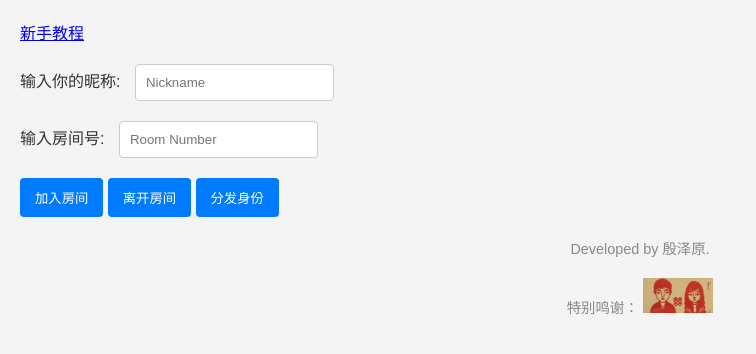
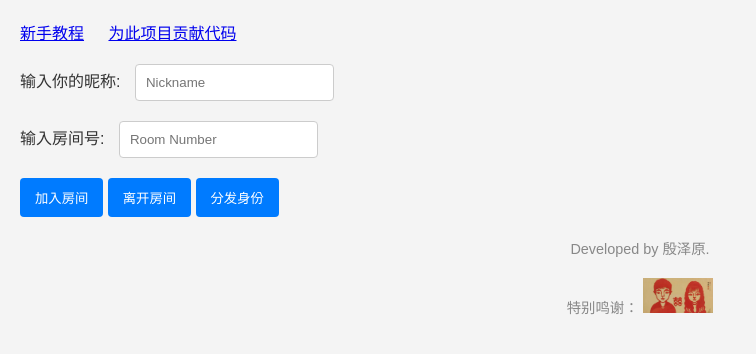
Before and after one commit to xiaolaoying/Avalon, a website: page public/index.html in a window 1280 px wide. Shown: the whole page, without its empty margins (0-756 px from the left). Drawn offline with nearby package versions, Linux system fonts and the light colour scheme; no server answers.

Commit message:
contribute link (#4)

```diff
--- a/public/css/style.css
+++ b/public/css/style.css
@@ -59,7 +59,8 @@ label {
 
 .tutorial-link {
     margin-bottom: 20px;
-    display: block;
+    margin-right: 20px;
+    display: inline-block;
 }
 
 #playerList {
--- a/public/index.html
+++ b/public/index.html
@@ -12,6 +12,9 @@
 <body>
     <!-- 新手教程 -->
     <a class="tutorial-link" href="https://www.bilibili.com/video/BV1Ym4y1Q7Gq" target="_blank" rel="noopener noreferrer">新手教程</a>
+
+    <!-- 为此项目贡献代码 -->
+    <a class="contribute-link" href="https://github.com/xiaolaoying/Avalon" target="_blank" rel="noopener noreferrer">为此项目贡献代码</a>
 
     <!-- 输入昵称的部分 -->
     <div>
```
